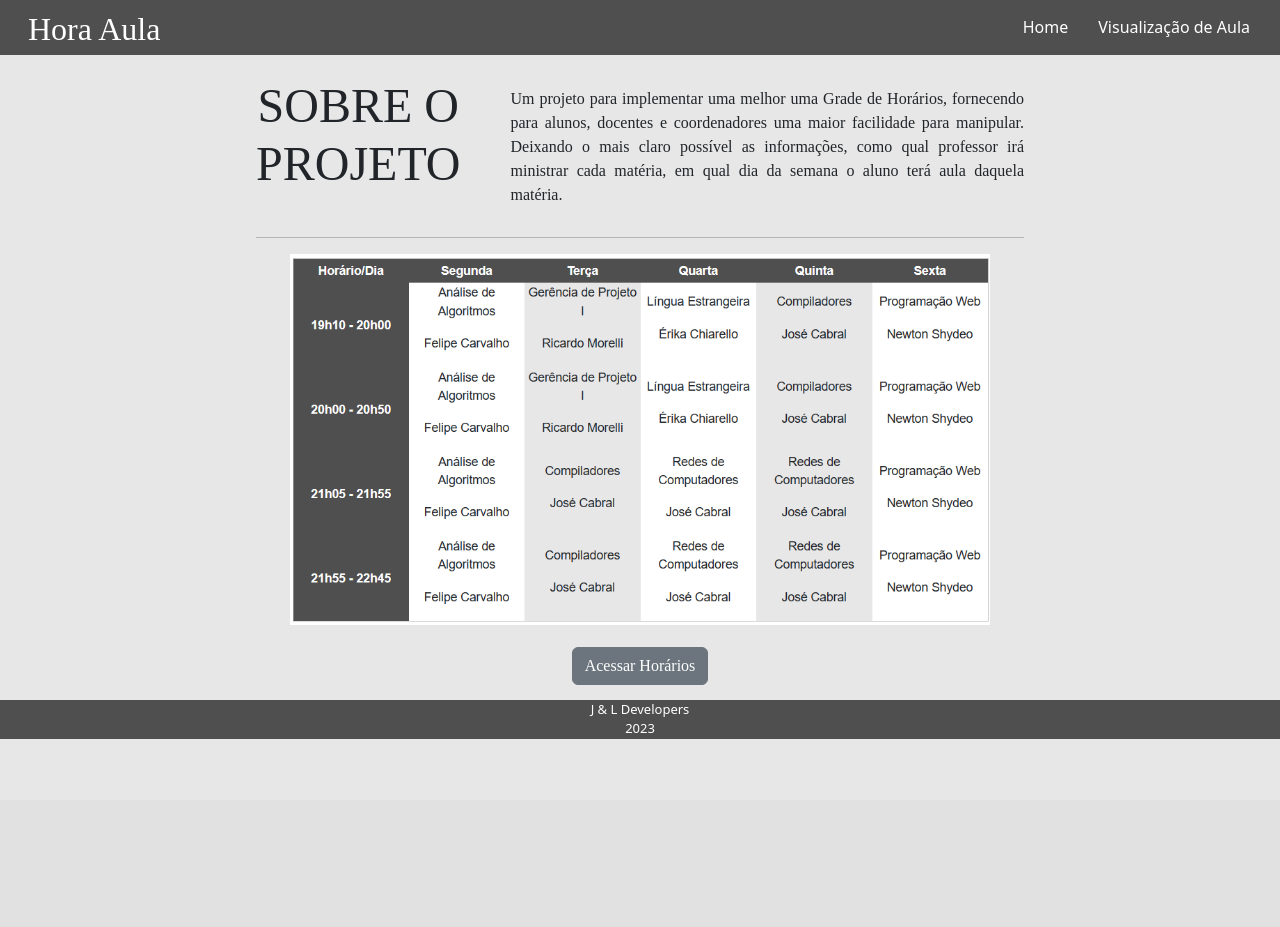
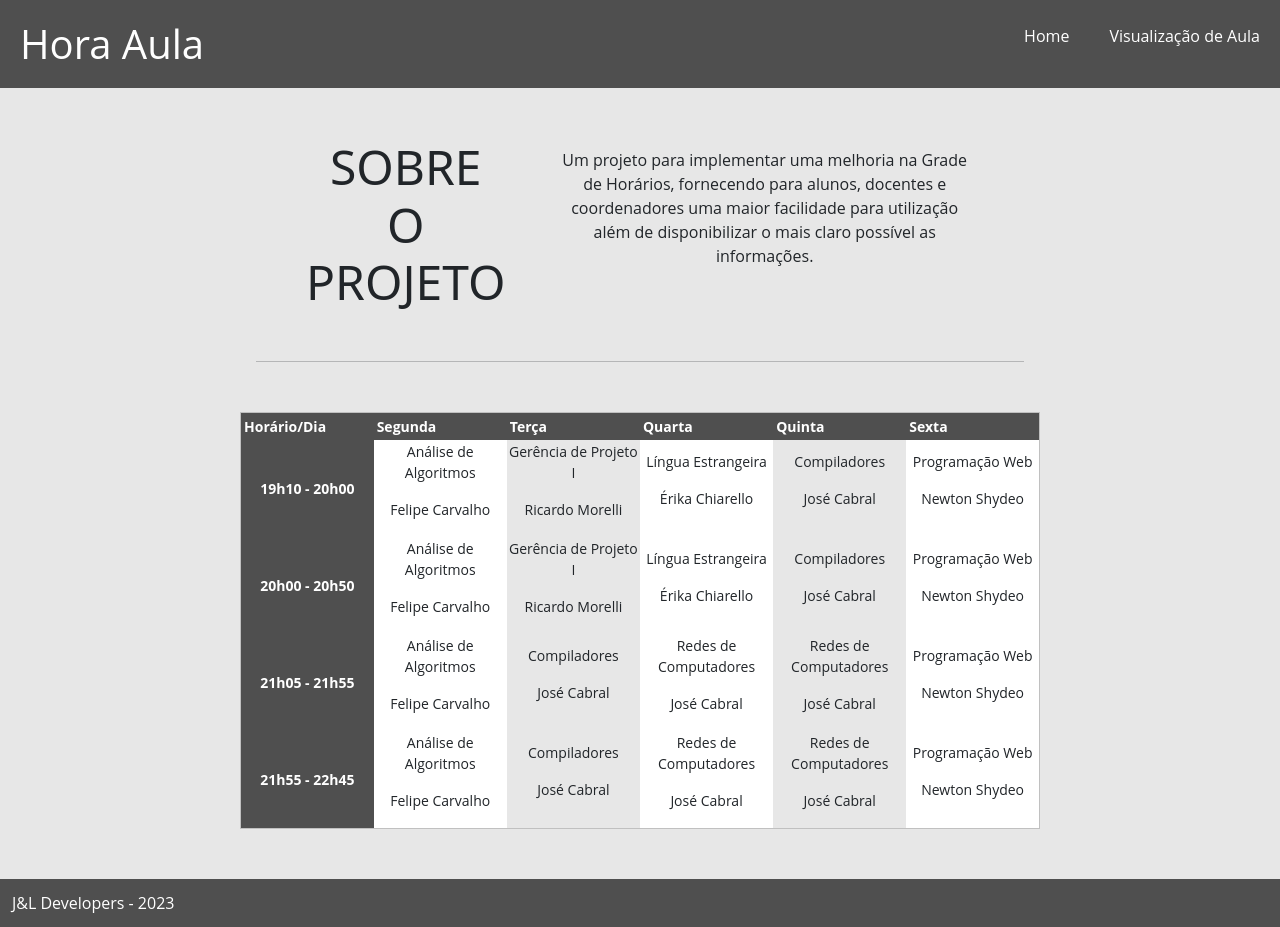
Before and after one commit to barao-maua/projetoweb-jose-lucas, a Django app: page / in a window 1280 px wide. Before the commit the page ends 739 px from the top, so only its background shows below. Run offline with Django 4.2, Linux system fonts and the light colour scheme.

Commit message:
E4-template

```diff
--- a/HoraAula/Cronograma/templates/index.html
+++ b/HoraAula/Cronograma/templates/index.html
@@ -10,25 +10,21 @@
         integrity="sha384-GLhlTQ8iRABdZLl6O3oVMWSktQOp6b7In1Zl3/Jr59b6EGGoI1aFkw7cmDA6j6gD" crossorigin="anonymous">
     {% load static %}
     <link rel="stylesheet" type="text/css" href="{% static '/css/index.css' %}">
-    <link rel="stylesheet" type="text/css" href="{% static 'css/padrao.css' %}">
+    <!-- <link rel="stylesheet" type="text/css" href="{% static 'css/padrao.css' %}"> -->
 </head>
 
 <body>
 
-    <header id="cont">
+    <header>
 
-        <div class="box">
+        <h1> Hora Aula </h1>
 
-            <h1> Hora Aula </h1>
+        <nav>
 
-        </div>
+            <ul>
 
-        <nav class="box">
-
-            <ul id="list">
-
-                <li class="item"><a href=""> Home </a></li>
-                <li id="item"><a href=""> Visualização de Aula </a></li>
+                <li> <a href="#"> Home </a> </li>
+                <li> <a href="read.html"> Visualização de Aula </a> </li>
 
             </ul>
 
@@ -38,37 +34,152 @@
 
     <main>
 
-        <section>
+        <div class="sobre">
 
-            <article>
+            <h3> SOBRE O PROJETO </h3>
+            <p> Um projeto para implementar uma melhoria na Grade de Horários, fornecendo para alunos, docentes e coordenadores uma maior facilidade para utilização além de disponibilizar o mais claro possível as informações. </p>
 
-                <div id="center">
+        </div>
 
-                    <br><br>
+        <hr>
 
-                    <div class="sobre">
+        <table class="tabela">
 
-                        <h3 id="sobre"> SOBRE O PROJETO </h3>
-                        <p> Um projeto para implementar uma melhor uma Grade de Horários, fornecendo para alunos, docentes e coordenadores uma maior facilidade para manipular. Deixando o mais claro possível as informações, como qual professor irá ministrar cada matéria, em qual dia da semana o aluno terá aula daquela matéria. </p>
+            <thead>
 
-                    </div>
+                <tr>
 
-                    <hr>
+                    <th> Horário/Dia </th>
+                    <th> Segunda </th>
+                    <th> Terça </th>
+                    <th> Quarta </th>
+                    <th> Quinta </th>
+                    <th> Sexta </th>
 
-                    <img src="{% static '/images/tabela sem fundo.png' %}" alt="tabela exemplo de aula">
-                    <br>
-                    <button type="button" class="btn btn-secondary"> <a href=""> Acessar Horários </a> </button>
+                </tr>
 
-                </div>
+            </thead>
 
-            </article>
-        </section>
+            <tbody>
+
+                <tr>
+
+                    <td> 19h10 - 20h00 </td>
+
+                    <td>
+                        <p class="materia"> Análise de Algoritmos </p>
+                        <p class="professor"> Felipe Carvalho </p>
+                    </td>
+
+                    <td class="alternativo">
+                        <p class="materia"> Gerência de Projeto I </p>
+                        <p class="professor"> Ricardo Morelli </p>
+                    </td>
+
+                    <td>
+                        <p class="materia"> Língua Estrangeira </p>
+                        <p class="professor"> Érika Chiarello </p>
+                    </td>
+
+                    <td class="alternativo">
+                        <p class="materia"> Compiladores
+                        <p class="professor"> José Cabral </p>
+                    </td>
+
+                    <td>
+                        <p class="materia"> Programação Web
+                        <p class="professor"> Newton Shydeo </p>
+                    </td>
+
+                </tr>
+
+                <tr>
+                    <td> 20h00 - 20h50 </td>
+
+                    <td>
+                        <p class="materia"> Análise de Algoritmos </p>
+                        <p class="professor"> Felipe Carvalho </p>
+                    </td>
+                    <td class="alternativo">
+                        <p class="materia"> Gerência de Projeto I </p>
+                        <p class="professor"> Ricardo Morelli </p>
+                    </td>
+                    <td>
+                        <p class="materia"> Língua Estrangeira </p>
+                        <p class="professor"> Érika Chiarello </p>
+                    </td>
+                    <td class="alternativo">
+                        <p class="materia"> Compiladores
+                        <p class="professor"> José Cabral </p>
+                    </td>
+                    <td>
+                        <p class="materia"> Programação Web
+                        <p class="professor"> Newton Shydeo </p>
+                    </td>
+
+                </tr>
+
+                <tr>
+                    <td> 21h05 - 21h55 </td>
+
+                    <td>
+                        <p class="materia"> Análise de Algoritmos </p>
+                        <p class="professor"> Felipe Carvalho </p>
+                    </td>
+                    <td class="alternativo">
+                        <p class="materia"> Compiladores </p>
+                        <p class="professor"> José Cabral </p>
+                    </td>
+                    <td>
+                        <p class="materia"> Redes de Computadores </p>
+                        <p class="professor"> José Cabral </p>
+                    </td>
+                    <td class="alternativo">
+                        <p class="materia"> Redes de Computadores </p>
+                        <p class="professor"> José Cabral </p>
+                    </td>
+                    <td>
+                        <p class="materia"> Programação Web </p>
+                        <p class="professor"> Newton Shydeo </p>
+                    </td>
+
+                </tr>
+
+                <tr>
+                    <td> 21h55 - 22h45 </td>
+
+                    <td>
+                        <p class="materia"> Análise de Algoritmos </p>
+                        <p class="professor"> Felipe Carvalho </p>
+                    </td>
+                    <td class="alternativo">
+                        <p class="materia"> Compiladores </p>
+                        <p class="professor"> José Cabral </p>
+                    </td>
+                    <td>
+                        <p class="materia"> Redes de Computadores </p>
+                        <p class="professor"> José Cabral </p>
+                    </td>
+                    <td class="alternativo">
+                        <p class="materia"> Redes de Computadores </p>
+                        <p class="professor"> José Cabral </p>
+                    </td>
+                    <td>
+                        <p class="materia"> Programação Web </p>
+                        <p class="professor"> Newton Shydeo </p>
+                    </td>
+
+                </tr>
+
+            </tbody>
+
+        </table>
+
     </main>
 
     <footer>
 
-        <p> J & L Developers </p>
-        <p>2023</p>
+        <p> J&L Developers - 2023 </p>
 
     </footer>
 
--- a/HoraAula/static/css/index.css
+++ b/HoraAula/static/css/index.css
@@ -1,60 +1,167 @@
+body {
+
+    background-color: #E7E7E7;
+    margin: 0;
+    padding: 0;
+}
+
+header {
+
+    background-color: #4F4F4F;
+    display: flex;
+    font-family: 'Open Sans', sans-serif;
+}
+
+header h1 {
+
+    margin: 20px;
+    color: #FFF;
+}
+
+header nav {
+
+    margin-left: auto;
+    display: flex;
+    align-items: center;
+}
+
+header nav ul {
+
+    display: flex;
+}
+
+header nav ul li {
+
+    list-style: none;
+}
+
+header nav ul li a {
+
+    color: #FFF;
+    text-decoration: none;
+    margin: 20px;
+}
+
 main {
 
-    margin-top: -2%;
-    margin-bottom:1%;
+
 }
 
-div#center {
+main .sobre {
 
+    display: flex;
+    text-align: center;
+    padding: 0 20%;
+    margin: 50px;
+}
+
+main .sobre h3 {
+
+    font-size: 3em;
+    text-align: center;
+    margin: auto 50px auto 0;
+}
+
+main .sobre p {
+
+    margin: 10px auto;
+    font-family: 'Open Sans', sans-serif;
+}
+
+hr {
+
+    width: 60%;
+    margin: 0 auto;
+}
+
+main .tabela {
+
+    width: 800px;
+    font-size: 14px;
+    table-layout: fixed;
+    margin: 50px auto 50px auto;
+    border: 1px solid #C0C0C0;
+    background-color: #959595;
+    font-family: 'Open Sans', sans-serif;
+}
+
+main .tabela thead {
+
+
+}
+
+main .tabela thead tr {
+
+
+}
+
+main .tabela thead tr th {
+
+    background-color: #4F4F4F;
+    color: #FFF;
+    font-weight: bold;
+    padding: 3px;
+}
+
+main .tabela tbody {
+
+    background-color: #FFF;
     text-align: center;
 }
 
-div#center button {
+main .tabela tbody tr {
 
-    margin: 0.3% auto;
+
 }
 
-div#center button a {
+main .tabela tbody tr td:first-child {
 
-    margin-top: 0%;
-    text-decoration: none;
-    color: #FFFFFF;
+    background-color: #4F4F4F;
+    color: #FFF;
+    font-weight: bold;
+    padding: 3px;
 }
 
-div#center img {
+main .tabela tbody tr td {
 
-    margin-bottom: 20px;
-    width: 700px;
+
 }
 
-main section article {
+main .tabela tbody tr td .materia {
 
-    padding-left: 20%;
-    padding-right: 20%;
-    font-family: 'Times New Roman', Times, serif;
+
 }
 
-main section article h1 {
+main .tabela tbody tr td .professor {
 
-    text-align: center;
+
 }
 
+main .tabela tbody tr .alternativo {
 
-main section article .sobre {
-
-    display: flex;
-    margin-bottom: 20px;
+    background-color: #E7E7E7;
 }
 
-main section article .sobre h3 {
+main .tabela tbody tr .alternativo .materia {
 
-    font-size: 3em;
-    text-align: center;
-    margin: 0 50px 0 0;
+
 }
 
-main section article .sobre p {
+main .tabela tbody tr .alternativo .professor {
 
-    text-align: justify;
-    margin: 10px auto;
+
 }
+
+footer {
+
+    background-color: #4F4F4F;
+    padding: 12px;
+    font-family: 'Open Sans', sans-serif;
+}
+
+footer p {
+
+    color: #FFF;
+    text-align: left;
+    margin: 0;
+}
```
